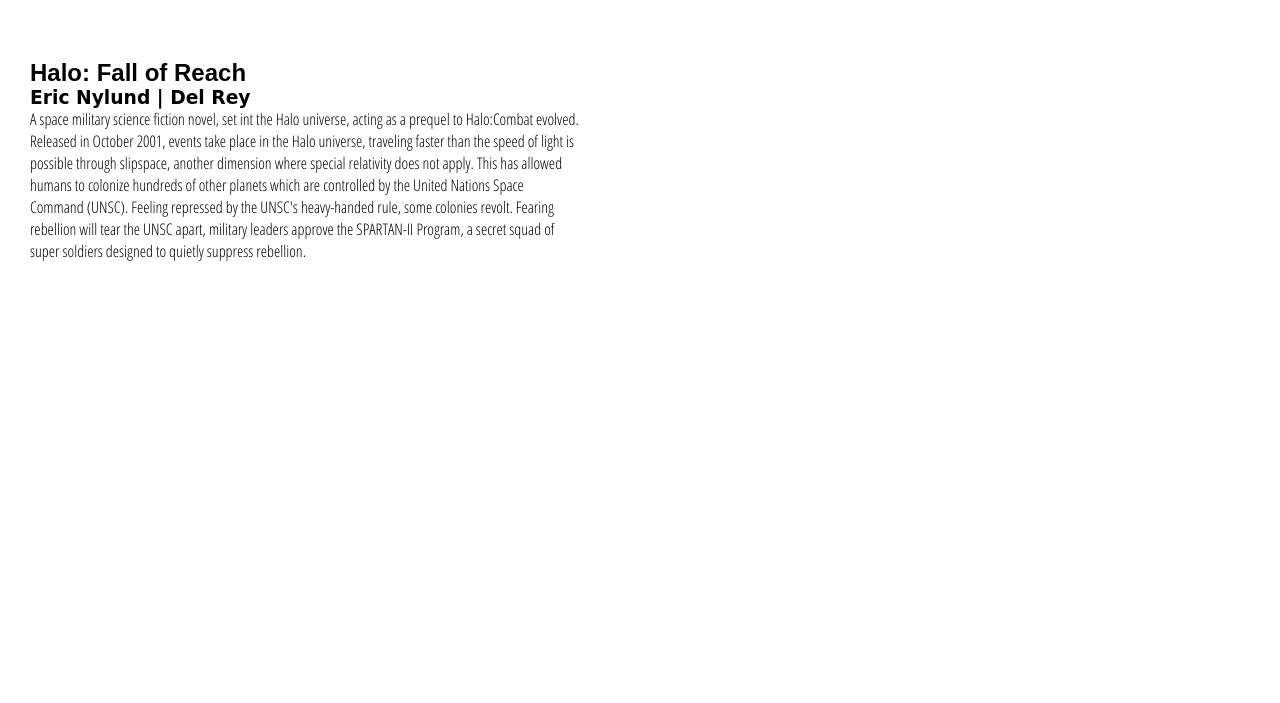
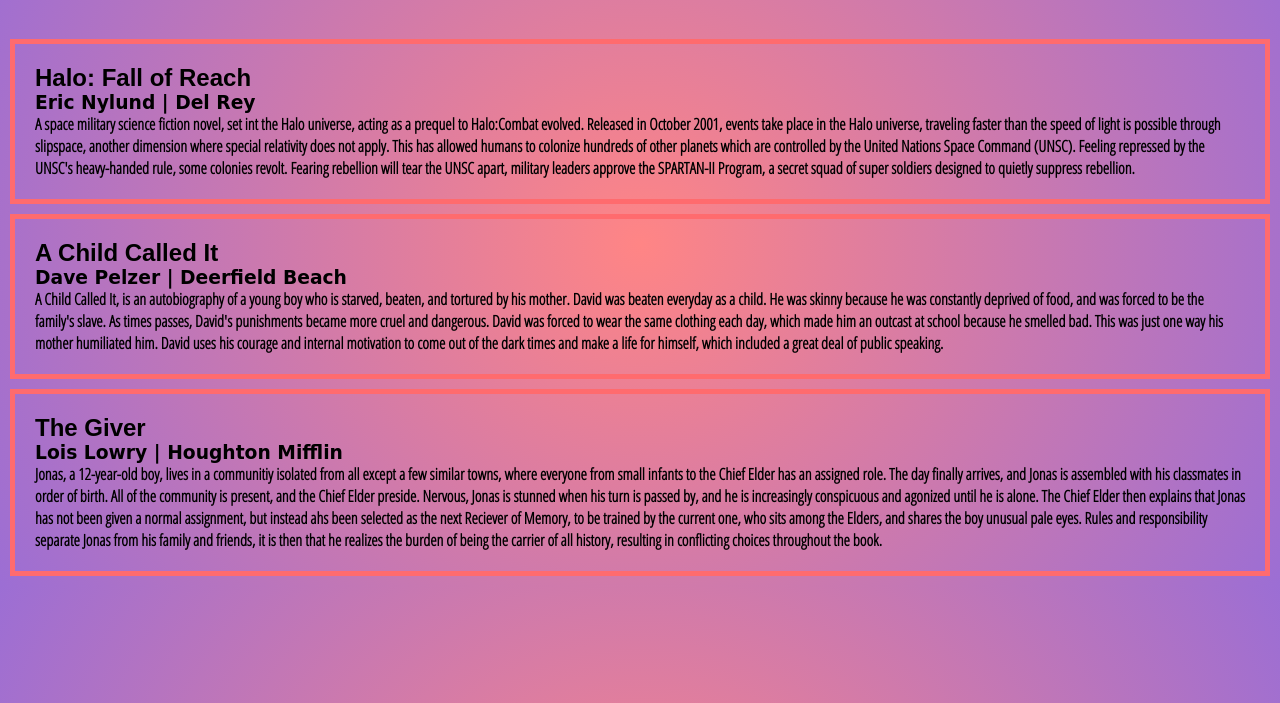
Before and after one commit to yahtzi/Assignment-06, a plain HTML site: page index.html in a window 1280 px wide. Shown: the part 97-800 px from the top of the page. Drawn offline with Linux system fonts and the light colour scheme; a web font is replaced by a local one.

Commit message:
I've added the rest of my content, now I'm figuring out how I want it all to look.

```diff
--- a/index.html
+++ b/index.html
@@ -13,10 +13,12 @@
         <h1>Book Suggestions for Douglas</h1>
     </header>
     <br>
+    <section>
         <div>
             <h2>Halo: Fall of Reach</h2>
             <h3>Eric Nylund | Del Rey</h3>
-        <p>A space military science fiction novel, set int the Halo universe, acting
+            <p class="synopsis">
+                A space military science fiction novel, set int the Halo universe, acting
                 as a prequel to Halo:Combat evolved. Released in October 2001, events take place
                 in the Halo universe, traveling faster than the speed of light is possible
                 through slipspace, another dimension where special relativity does not apply.
@@ -26,7 +28,41 @@
                 apart, military leaders approve the SPARTAN-II Program, a secret squad of super
                 soldiers designed to quietly suppress rebellion.
             </p>
+            </div>
+    </section>
+    <section>
+            <div>
+            <h2>A Child Called It</h2>
+            <h3>Dave Pelzer | Deerfield Beach</h3>
+            <p class="synopsis">
+                A Child Called It, is an autobiography of a young boy who is starved, beaten, and
+                tortured by his mother. David was beaten everyday as a child. He was skinny because he was
+                constantly deprived of food, and was forced to be the family's slave. As times passes, David's
+                punishments became more cruel and dangerous. David was forced to wear the same clothing each day,
+                which made him an outcast at school because he smelled bad. This was just one way his mother
+                humiliated him. David uses his courage and internal motivation to come out of the dark times and
+                make a life for himself, which included a great deal of public speaking.
+            </p>
+            </div>
+    </section>
+    <section>
+            <div>
+            <h2>The Giver</h2>
+            <h3>Lois Lowry | Houghton Mifflin</h3>
+            <p class="synopsis">
+              Jonas, a 12-year-old boy, lives in a communitiy isolated from all except a few similar towns,
+              where everyone from small infants to the Chief Elder has an assigned role. The day finally arrives,
+              and Jonas is assembled with his classmates in order of birth. All of the community is present, and
+              the Chief Elder preside. Nervous, Jonas is stunned when his turn is passed by, and he is increasingly
+              conspicuous and agonized until he is alone. The Chief Elder then explains that Jonas has not been
+              given a normal assignment, but instead ahs been selected as the next Reciever of Memory, to be trained
+              by the current one, who sits among the Elders, and shares the boy unusual pale eyes. Rules and responsibility
+              separate Jonas from his family and friends, it is then that he realizes the burden of being the carrier
+              of all history, resulting in conflicting choices throughout the book.
+            </p>
+            </div>
+    </section>
 
-    </div>
+
 </body>
 </html>
--- a/main.css
+++ b/main.css
@@ -7,11 +7,15 @@ font-family: 'Open Sans Condensed', sans-serif;     use this for the body
 body {
     font-size: 16px;
     font-family: 'Open Sans Condensed', sans-serif;
+    font-weight: bold;
+    color: black;
+    background: rgb(255,133,133);
+    background: radial-gradient(circle, rgba(255,133,133,1) 0%, rgba(156,110,212,1) 100%);
 }
 header h1 {
     border-style: outset;
     border-width: 5px;
-    border-color: #FF8585;
+    border-color: #FF6B6E;
     text-align: center;
     width: 500px;
     padding: 20px;
@@ -25,12 +29,12 @@ h2 {
 h3 {
     font-family: 'Big Shoulders Text', cursive;
 }
-div {
-    border: 30px #E879B0;
-    width: 550px;
+section {
+    border-style: solid;
+    border-width: 5px;
+    border-color: #FF6B6E;
     padding: 20px;
     margin: 10px;
-    float: center;
 }
 *{
     margin: 0;
```
Lines whose indentation alone changed are shown as unchanged.
